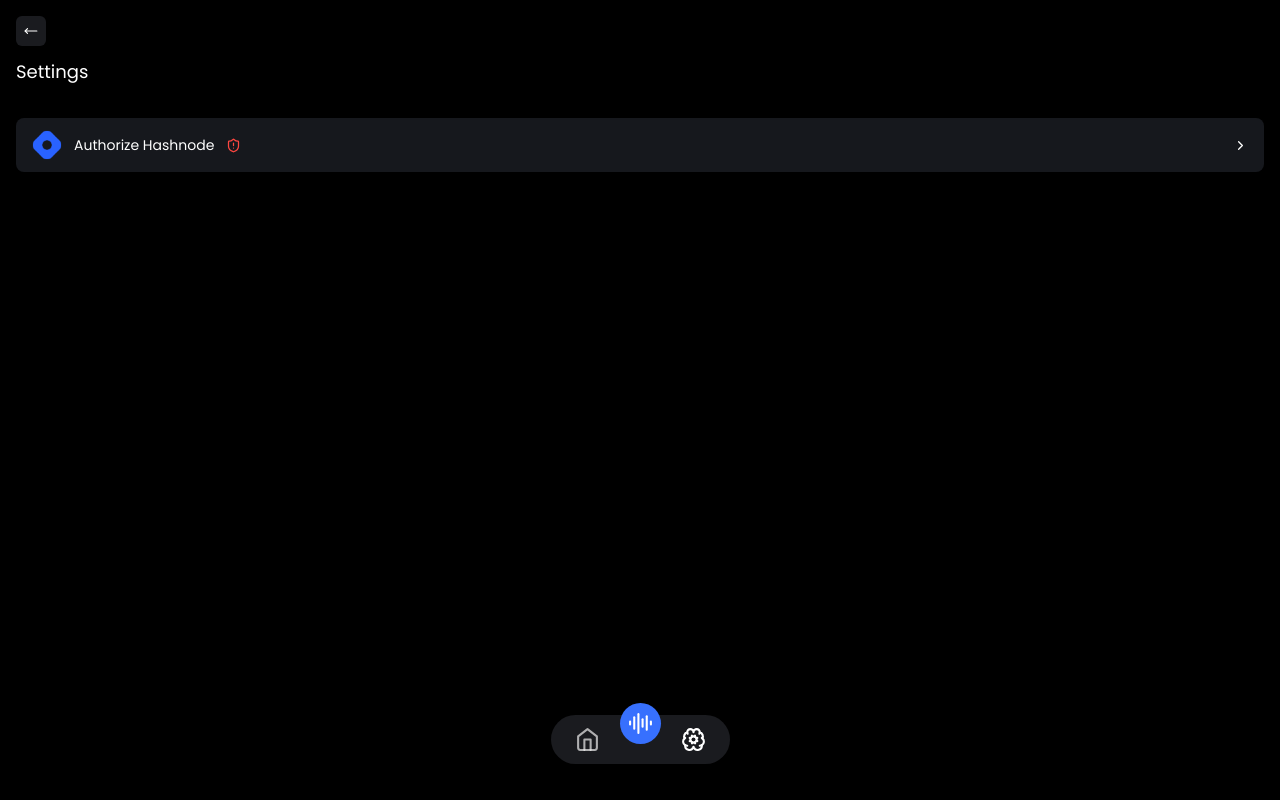
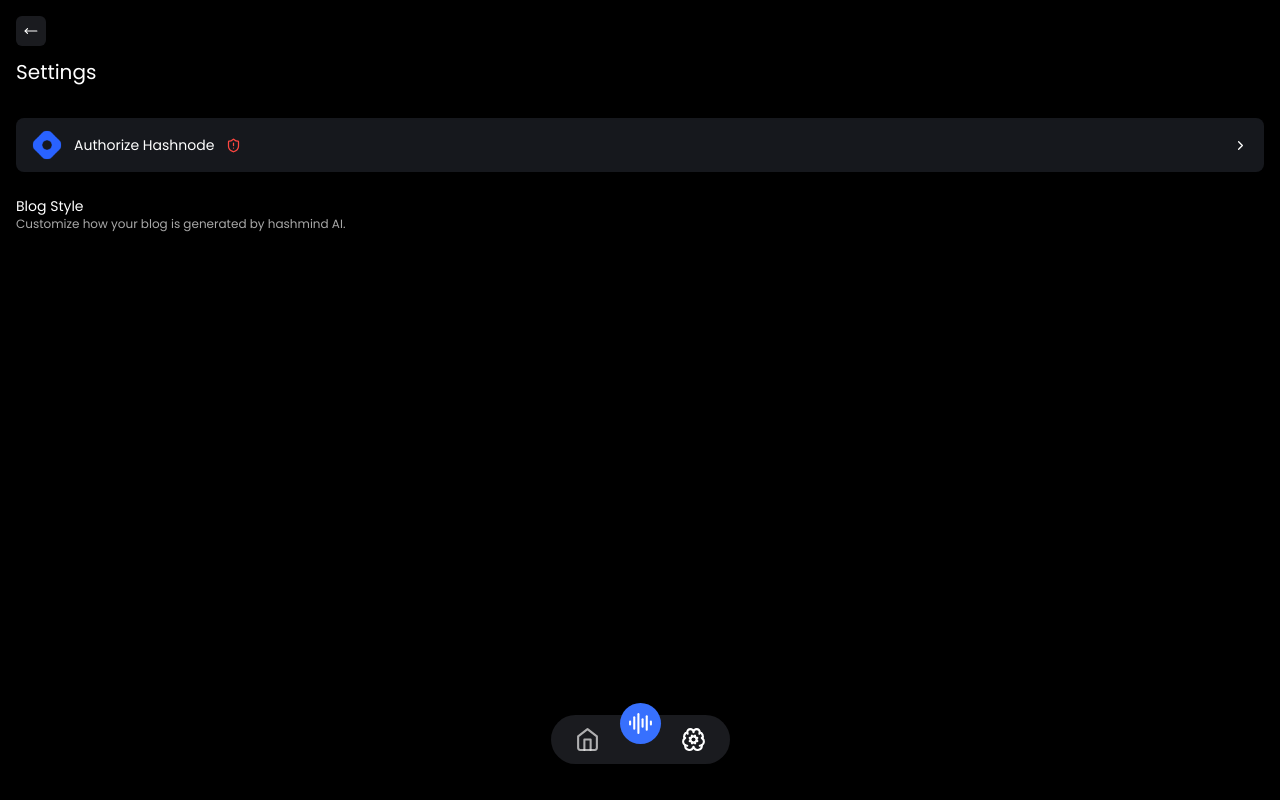
Before and after one commit to kentaurse/hashmind, a Next.js app: page /dashboard/settings in a window 1280 px wide. Built offline with nearby package versions, Linux system fonts and the light colour scheme.

Commit message:
Update plan.md and settings page

```diff
--- a/src/app/dashboard/settings/page.tsx
+++ b/src/app/dashboard/settings/page.tsx
@@ -39,11 +39,12 @@ export default function Settings() {
             size={30}
           />
         </Link>
-        <span className="font-ppSB text-lg text-white-100">Settings</span>
+        <span className="font-ppSB text-xl text-white-100">Settings</span>
       </FlexColStart>
 
       {/* main */}
       <FlexColStart className="w-full px-4 py-1 ">
+        {/* Authrozie */}
         <FlexColStart className="w-full h-auto bg-dark-200 rounded-lg px-4 py-3 gap-0 transition-all">
           <button className="w-full" onClick={toggleAuthVisi}>
             <FlexRowCenterBtw className="w-full">
@@ -98,6 +99,18 @@ export default function Settings() {
             </Button>
           </FlexColStart>
         </FlexColStart>
+
+        {/* blog ai style */}
+        <FlexColStart className="w-full mt-3">
+          <FlexColStart className="leading-none gap-0">
+            <h1 className="font-ppSB text-sm text-white-100">Blog Style</h1>
+            <span className="font-ppL text-xs text-white-300">
+              Customize how your blog is generated by hashmind AI.
+            </span>
+          </FlexColStart>
+          <br />
+          <FlexRowStart className="w-full flex-wrap"></FlexRowStart>
+        </FlexColStart>
       </FlexColStart>
     </FlexColStart>
   );
--- a/src/context/DataContext.tsx
+++ b/src/context/DataContext.tsx
@@ -1,7 +1,7 @@
 "use client";
 import React, { PropsWithChildren } from "react";
 
-export type ActiveToolBarPages = "home" | "ai" | "settings";
+export type ActiveToolBarPages = "home" | "ai" | "settings" | string;
 
 type DCTypes = {
   toolbarVisible: boolean;
```
Also changed, not shown: 1 other file (tests, documents, lock files or other folders).
